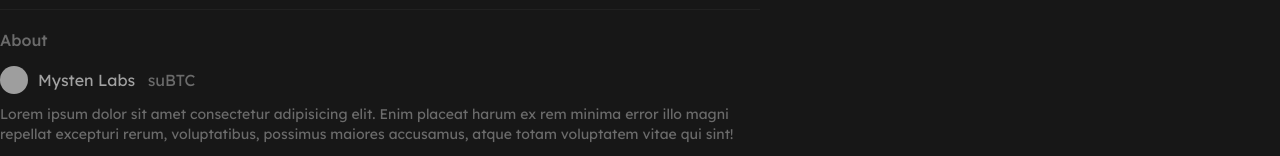
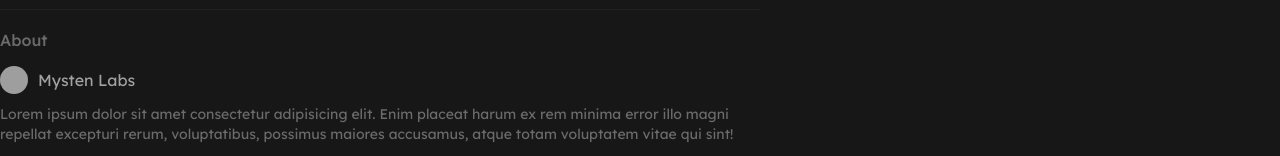
Before and after one commit to fontlabs/deeplayer, a Vue app in the folder ui/: page /operator/1 in a window 1280 px wide. Shown: the part 329-485 px from the top of the page. Built offline with nearby package versions, Linux system fonts and the light colour scheme; grey boxes are pictures that could not be loaded; some icons are missing.

Commit message:
update css name

```diff
--- a/ui/src/views/operator/DelegateView.vue
+++ b/ui/src/views/operator/DelegateView.vue
@@ -48,14 +48,14 @@ import OutIcon from '@/components/icons/OutIcon.vue';
                         </div>
                     </div>
 
-                    <div class="coin">
+                    <div class="operator">
                         <div class="title">
                             <h3>About</h3>
                         </div>
 
-                        <div class="coin_info">
+                        <div class="operator_info">
                             <img src="/images/colors.png" alt="btc">
-                            <p>Mysten Labs <span>suBTC</span></p>
+                            <p>Mysten Labs</p>
                         </div>
 
                         <div class="description">
@@ -228,40 +228,35 @@ import OutIcon from '@/components/icons/OutIcon.vue';
 }
 
 
-.coin {
+.operator {
     margin-top: 20px;
 }
 
-.coin .title h3 {
+.operator .title h3 {
     font-size: 16px;
     color: var(--tx-dimmed);
     font-weight: 500;
 }
 
-.coin_info {
+.operator_info {
     display: flex;
     align-items: center;
     gap: 10px;
     margin-top: 16px;
 }
 
-.coin_info img {
+.operator_info img {
     height: 28px;
     width: 28px;
     border-radius: 20px;
 }
 
-.coin_info p {
+.operator_info p {
     font-size: 16px;
     color: var(--tx-semi);
 }
 
-.coin_info p span {
-    margin-left: 8px;
-    color: var(--tx-dimmed);
-}
-
-.coin .description {
+.operator .description {
     margin: 10px 0;
     font-size: 14px;
     color: var(--tx-dimmed);
```
